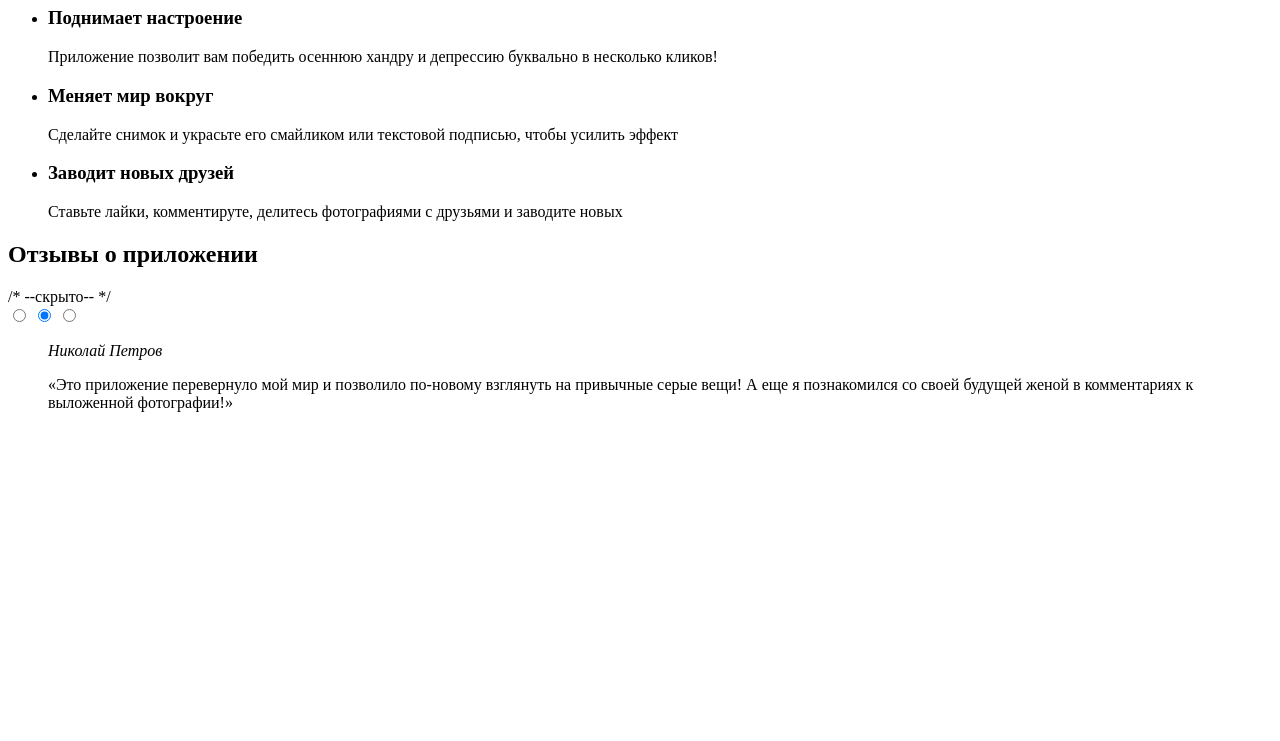
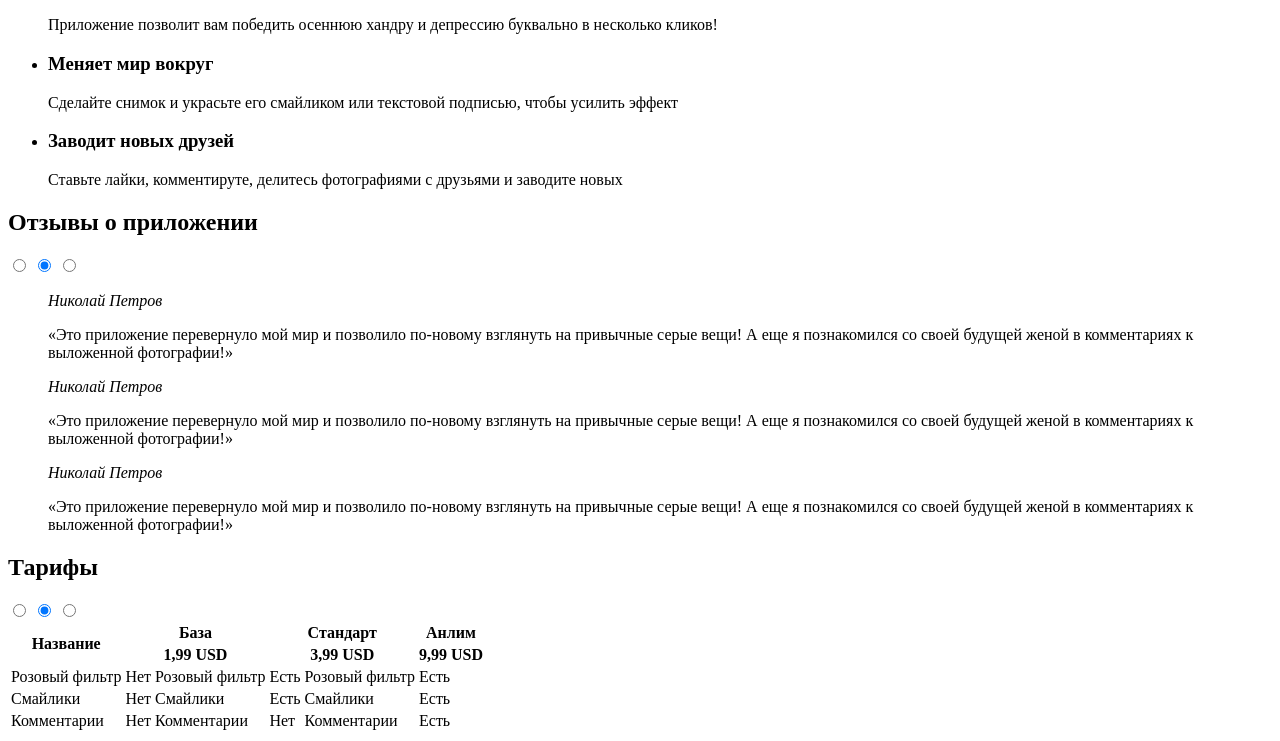
Before and after one commit to LbIdarka/234657-pink, a website: page index.html in a window 1280 px wide. Shown: the part 405-1146 px from the top of the page. Before the commit the page ends 833 px from the top, so only its background shows below. Drawn offline with Linux system fonts and the light colour scheme.

Commit message:
разметка табличного блока тарифы

```diff
--- a/index.html
+++ b/index.html
@@ -9,7 +9,7 @@
       <nav class="main-menu  main-menu--nojs">
         <div class="logo">
           <img src="http://placehold.it/75x22" width="75" height="22" alt="Pink">
-          <button class="main-menu__toggle" type="button"></button>
+          <button class="main-menu__toggle" type="button">Открыть</button> <!--скрыто-->
         </div>
         <ul class="main-menu__list">
           <li class="main-menu__item">
@@ -27,7 +27,7 @@
         </ul>
       </nav>
       <section class="download">
-        <h2 class="download__title  download__title--hidden">Скачать приложение из маркета</h2> /* --скрыто-- */
+        <h2 class="download__title  download__title--hidden">Скачать приложение из маркета</h2> <!--скрыто-->
         <a href="https://www.apple.com/ru/itunes/" class="btn  btn--white">Скачать приложение</a>
         <a href="https://www.apple.com/ru/itunes/" class="download__link">Itunes</a>
         <a href="https://play.google.com/store" class="download__link">Google play</a>
@@ -38,7 +38,7 @@
     <main>
       <section class="features">
         <header class="features__slogan">
-          <h2 class="features__title">Наши преимущества</h2> /* --скрыто-- */
+          <h2 class="features__title">Наши преимущества</h2> <!--скрыто-->
           <p class="features__text">Устали от серости мегаполиса?</p>
           <p class="features__text">Нам есть, что вам  предложить!</p>
         </header>
@@ -58,7 +58,7 @@
         </ul>
       </section>
       <section class="reviews">
-        <h2 class="reviews__title">Отзывы о приложении</h2> /* --скрыто-- */
+        <h2 class="reviews__title">Отзывы о приложении</h2> <!--скрыто-->
         <div class="reviews__slider-wrapper  slider">
           <input type="radio" id="btn-1" name="toggle">
           <input type="radio" id="btn-2" name="toggle" checked>
@@ -73,6 +73,68 @@
               <cite class="reviews__author-name">Николай Петров</cite>
               <p class="reviews__text">«Это приложение перевернуло мой мир и позволило по-новому взглянуть на привычные серые вещи! А еще я познакомился со своей будущей женой в комментариях к выложенной фотографии!»</p>
             </blockquote>
+             <blockquote class="reviews__item  slider__item">
+              <cite class="reviews__author-name">Николай Петров</cite>
+              <p class="reviews__text">«Это приложение перевернуло мой мир и позволило по-новому взглянуть на привычные серые вещи! А еще я познакомился со своей будущей женой в комментариях к выложенной фотографии!»</p>
+            </blockquote>
+             <blockquote class="reviews__item  slider__item">
+              <cite class="reviews__author-name">Николай Петров</cite>
+              <p class="reviews__text">«Это приложение перевернуло мой мир и позволило по-новому взглянуть на привычные серые вещи! А еще я познакомился со своей будущей женой в комментариях к выложенной фотографии!»</p>
+            </blockquote>
+          </div>
+        </div>
+      </section>
+      <section class="rate">
+        <h2 class="rate__title">Тарифы</h2> <!--скрыто-->
+        <div class="rate__slider-wrapper  slider">
+          <input type="radio" id="base" name="toggle-rate">
+          <input type="radio" id="standart" name="toggle-rate" checked>
+          <input type="radio" id="unlimited" name="toggle-rate">
+          <div class="slider__controls">
+            <label for="base"></label>
+            <label for="standart"></label>
+            <label for="unlimited"></label>
+          </div>
+          <div class="rate__list  slider__inner">
+            <table class="rate__items  slider__item">
+              <thead>
+                <tr class="rate__items-row">
+                  <th class="rate__items-title" rowspan="2">Название</th> <!-- скрыт текст, а в мобильной версии вся ячейка -->
+                  <th class="rate__items-title" colspan="2">База</th>
+                  <th class="rate__items-title" colspan="2">Стандарт</th>
+                  <th class="rate__items-title" colspan="2">Анлим</th>
+                </tr>
+                <tr>
+                  <th class="rate__items-price" colspan="2">1,99 USD</th>
+                  <th class="rate__items-price" colspan="2">3,99 USD</th>
+                  <th class="rate__items-price" colspan="2">9,99 USD</th>
+                </tr>
+              </thead>
+              <tr class="rate__items-row">
+                <td class="rate__items-features">Розовый фильтр</td>
+                <td class="rate__items-option  rate__items-option--off">Нет</td> <!--скрыто-->
+                <td class="rate__items-features  rate__items-features--hidden">Розовый фильтр</td> <!-- скрываем в десктопной версии -->
+                <td class="rate__items-option  rate__items-option--on">Есть</td> <!--скрыто-->
+                <td class="rate__items-features  rate__items-features--hidden">Розовый фильтр</td> <!-- скрываем в десктопной версии -->
+                <td class="rate__items-option  rate__items-option--on">Есть</td> <!--скрыто-->
+              </tr>
+              <tr class="rate__items-row">
+                <td class="rate__items-features">Смайлики</td>
+                <td class="rate__items-option  rate__items-option--off">Нет</td> <!--скрыто-->
+                <td class="rate__items-features  rate__items-features--hidden">Смайлики</td> <!-- скрываем в десктопной версии -->
+                <td class="rate__items-option  rate__items-option--on">Есть</td> <!--скрыто-->
+                <td class="rate__items-features  rate__items-features--hidden">Смайлики</td> <!-- скрываем в десктопной версии -->
+                <td class="rate__items-option  rate__items-option--on">Есть</td> <!--скрыто-->
+              </tr>
+              <tr class="rate__items-row">
+                <td class="rate__items-features">Комментарии</td>
+                <td class="rate__items-option  rate__items-option--off">Нет</td> <!--скрыто-->
+                <td class="rate__items-features  rate__items-features--hidden">Комментарии</td> <!-- скрываем в десктопной версии -->
+                <td class="rate__items-option  rate__items-option--off">Нет</td> <!--скрыто-->
+                <td class="rate__items-features  rate__items-features--hidden">Комментарии</td> <!-- скрываем в десктопной версии -->
+                <td class="rate__items-option  rate__items-option--on">Есть</td> <!--скрыто-->
+              </tr>
+            </table>
           </div>
         </div>
       </section>
```
